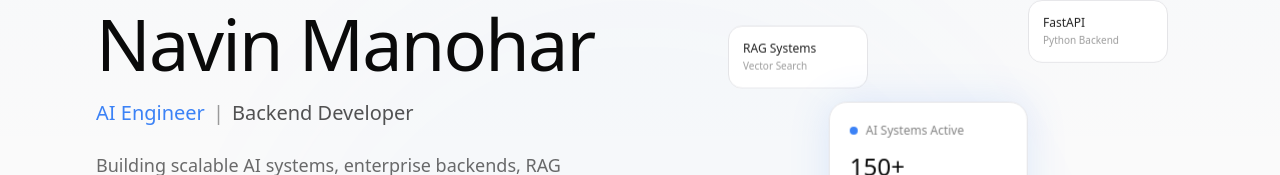
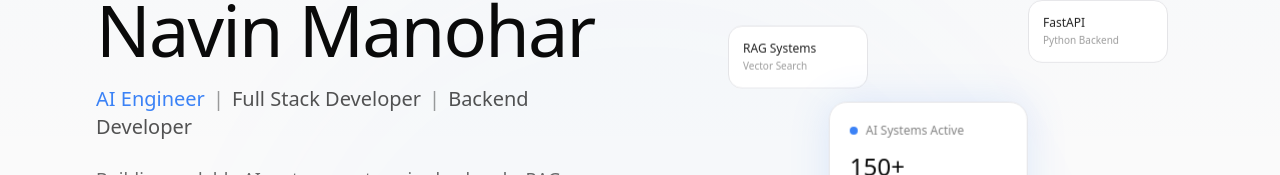
Before and after one commit to Navinmanohar/portfolio-new, a Next.js app: page / in a window 1280 px wide. Shown: the part 237-412 px from the top of the page. Built offline with nearby package versions, Linux system fonts and the light colour scheme; no server answers.

Commit message:
update title to AI Engineer | Full Stack Developer | Backend Developer across all pages

```diff
--- a/src/app/layout.tsx
+++ b/src/app/layout.tsx
@@ -16,11 +16,12 @@ const geistMono = Geist_Mono({
 });
 
 export const metadata: Metadata = {
-  title: "Navin Manohar | AI Engineer & Backend Developer",
+  title: "Navin Manohar | AI Engineer | Full Stack Developer | Backend Developer",
   description:
-    "AI Engineer and Backend Developer with 2+ years experience building production-grade AI systems, RAG pipelines, agentic AI, FastAPI/Node.js backends, and scalable APIs. Built 150+ APIs, AI hiring platforms, and enterprise systems.",
+    "AI Engineer | Full Stack Developer | Backend Developer with 2+ years experience building production-grade AI systems, RAG pipelines, agentic AI, FastAPI/Node.js backends, and scalable APIs. Built 150+ APIs, AI hiring platforms, and enterprise systems.",
   keywords: [
     "AI Engineer",
+    "Full Stack Developer",
     "Backend Developer",
     "RAG",
     "FastAPI",
@@ -32,7 +33,7 @@ export const metadata: Metadata = {
     "Full Stack Engineer",
   ],
   openGraph: {
-    title: "Navin Manohar | AI Engineer & Backend Developer",
+    title: "Navin Manohar | AI Engineer | Full Stack Developer | Backend Developer",
     description:
       "Building scalable AI systems, enterprise backends, RAG pipelines, and intelligent automation products.",
     type: "website",
--- a/src/components/sections/Contact.tsx
+++ b/src/components/sections/Contact.tsx
@@ -61,8 +61,8 @@ export default function Contact() {
           </h2>
 
           <p className="text-sm sm:text-base text-foreground/50 leading-relaxed mb-8">
-            Available for AI Engineering, Backend Engineering,
-            and Full Stack AI Product roles.
+            Available for AI Engineering, Full Stack Development,
+            and Backend Engineering roles.
           </p>
         </motion.div>
 
--- a/src/components/sections/Hero.tsx
+++ b/src/components/sections/Hero.tsx
@@ -50,6 +50,10 @@ export default function Hero() {
             >
               <span className="text-lg sm:text-xl text-accent font-medium">
                 AI Engineer
+              </span>
+              <span className="text-lg sm:text-xl text-foreground/40 mx-2">|</span>
+              <span className="text-lg sm:text-xl text-foreground/70">
+                Full Stack Developer
               </span>
               <span className="text-lg sm:text-xl text-foreground/40 mx-2">|</span>
               <span className="text-lg sm:text-xl text-foreground/70">
```
